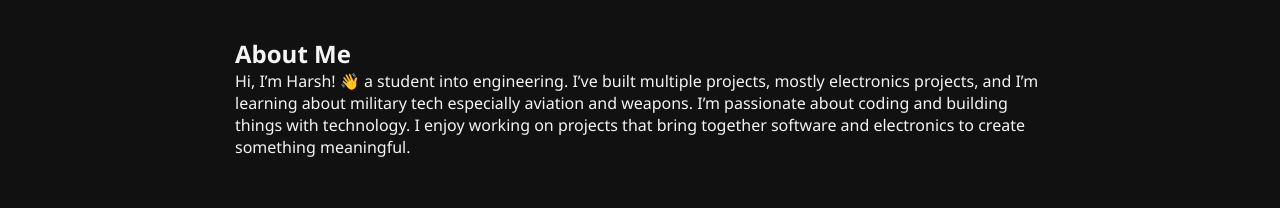
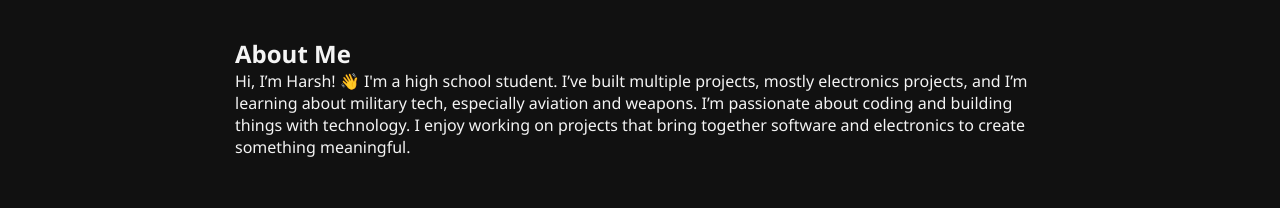
Before and after one commit to Afkharsh/portfolio, a plain HTML site: page index.html in a window 1280 px wide. Shown: the part 128-336 px from the top of the page. Drawn offline with Linux system fonts and the light colour scheme.

Commit message:
index.html

```diff
--- a/index.html
+++ b/index.html
@@ -22,8 +22,8 @@
     <section id="about" class="section fade-in">
       <h2>About Me</h2>
       <p>
-       Hi, I’m Harsh! 👋 a student into engineering. I’ve built multiple projects, mostly electronics projects, and I’m learning about military tech especially aviation and weapons.
-       I’m passionate about coding and building things with technology. I enjoy working on projects that bring together software and electronics to create something meaningful.
+      Hi, I’m Harsh! 👋 I'm a high school student. I’ve built multiple projects, mostly electronics projects, and I’m learning about military tech, especially aviation and weapons.
+      I’m passionate about coding and building things with technology. I enjoy working on projects that bring together software and electronics to create something meaningful.
       </p>
     </section>
 
```
